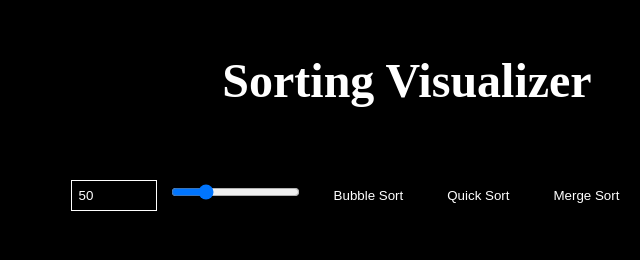
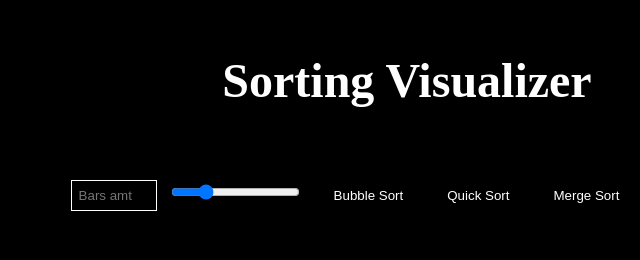
Before and after one commit to Evan-Linder/Sorting-Visualizer, a plain HTML site: page index.html in a window 1280 px wide. Shown: the top 260 px of the page, 233-873 px from the left. Drawn offline with Linux system fonts and the light colour scheme.

Commit message:
First commit Got the html doc set up and some of the layout setup for the website

```diff
--- a/index.html
+++ b/index.html
@@ -10,7 +10,7 @@
     <div class="container">
         <h1 class = "title"> Sorting Visualizer</h1>
         <div class = "button-container">
-            <input type = "number" id = "numBarsInput" placeholder="Bars amt" value = 50>
+            <input type = "number" id = "numBarsInput" placeholder="Bars amt">
             <input type="range" id="speedInput" min="1" max="200" value="50">
             <button id = "animateBubbleSortBtn">Bubble Sort</button>
             <button id = "animateQuickSortBtn">Quick Sort</button>
```
